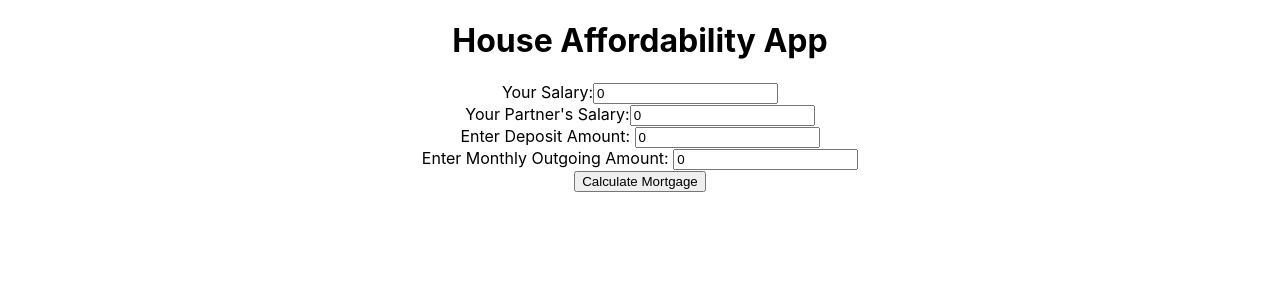
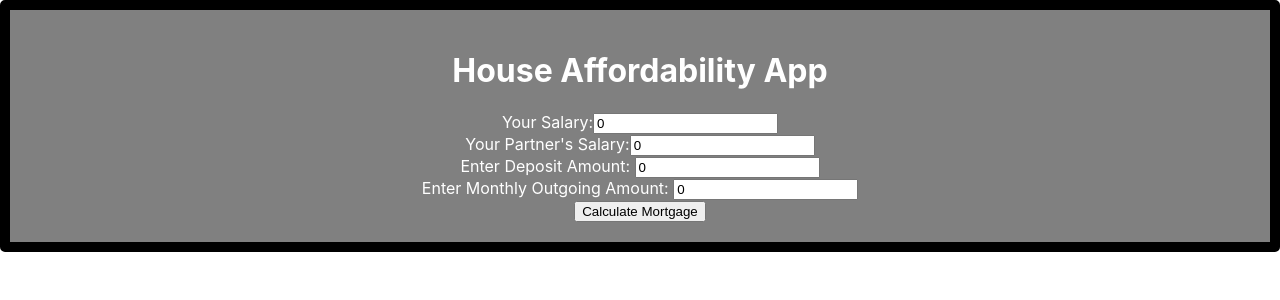
Before and after one commit to michaelurquhart79/mortgage_calculator_app, a React (Create React App) app: page / in a window 1280 px wide. Shown: the top 300 px of the page. Built offline with nearby package versions, Linux system fonts and the light colour scheme.

Commit message:
Some rapid styling added before end of lab

```diff
--- /dev/null
+++ b/src/components/MortgageForm.css
@@ -0,0 +1,4 @@
+input {
+
+
+}
--- a/src/components/MortgageForm.js
+++ b/src/components/MortgageForm.js
@@ -1,4 +1,5 @@
 import React, {Component} from 'react';
+import './MortgageForm.css'
 
 class MortgageForm extends Component {
   constructor(props) {
--- /dev/null
+++ b/src/containers/MortgageBox.css
@@ -0,0 +1,8 @@
+.mortgage-box{
+  padding: 20px;
+  background-color: grey
+  ;
+  color: white;
+  border-radius: 5px;
+  border: 10px solid black;
+}
--- a/src/containers/MortgageBox.js
+++ b/src/containers/MortgageBox.js
@@ -2,6 +2,7 @@ import React, {Component} from 'react';
 import MortgageForm from '../components/MortgageForm';
 import MortgageResult from '../components/MortgageResult';
 import TitleBar from '../components/TitleBar';
+import './MortgageBox.css';
 
 class MortgageBox extends Component {
   constructor(props){
@@ -24,7 +25,7 @@ class MortgageBox extends Component {
 
   render() {
     return (
-      <div>
+      <div className="mortgage-box">
         <TitleBar titleBarText="House Affordability App"/>
         <MortgageForm onFormSubmit={this.handleFormSubmit}/>
         <MortgageResult mortgageAwarded={this.state.mortgageAwarded}/>
```
